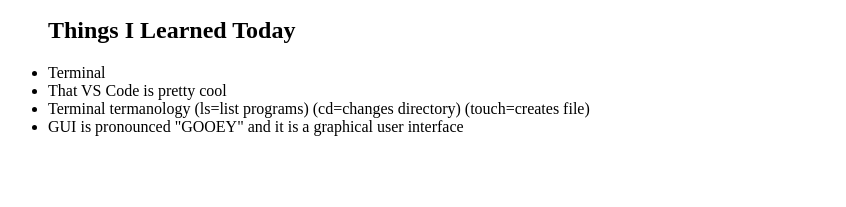
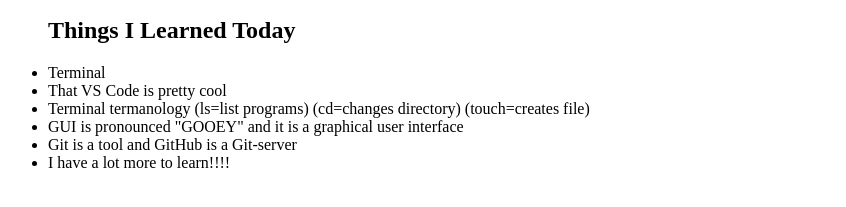
Before and after one commit to SaraRandolph/my-first-project, a plain HTML site: page index.html in a window 1280 px wide. Shown: the part 87-294 px from the top of the page, without its empty margins (0-846 px from the left). Drawn offline with Linux system fonts and the light colour scheme.

Commit message:
more added

```diff
--- a/index.html
+++ b/index.html
@@ -13,6 +13,8 @@
         <li>That VS Code is pretty cool</li>
         <li>Terminal termanology (ls=list programs) (cd=changes directory) (touch=creates file)</li>
         <li>GUI is pronounced "GOOEY" and it is a graphical user interface</li>
+        <li>Git is a tool and GitHub is a Git-server</li>
+        <li>I have a lot more to learn!!!!</li>
 
     </ul>
 
```
